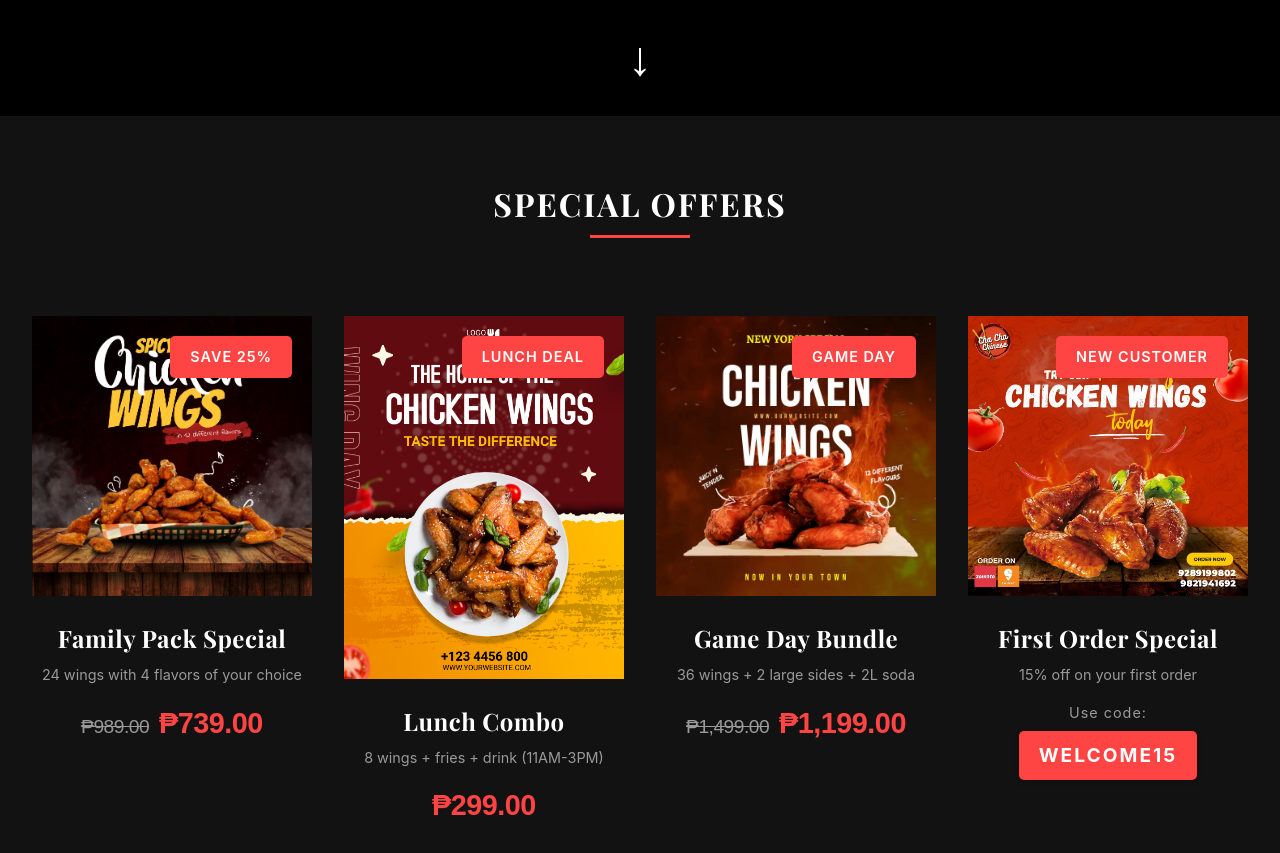
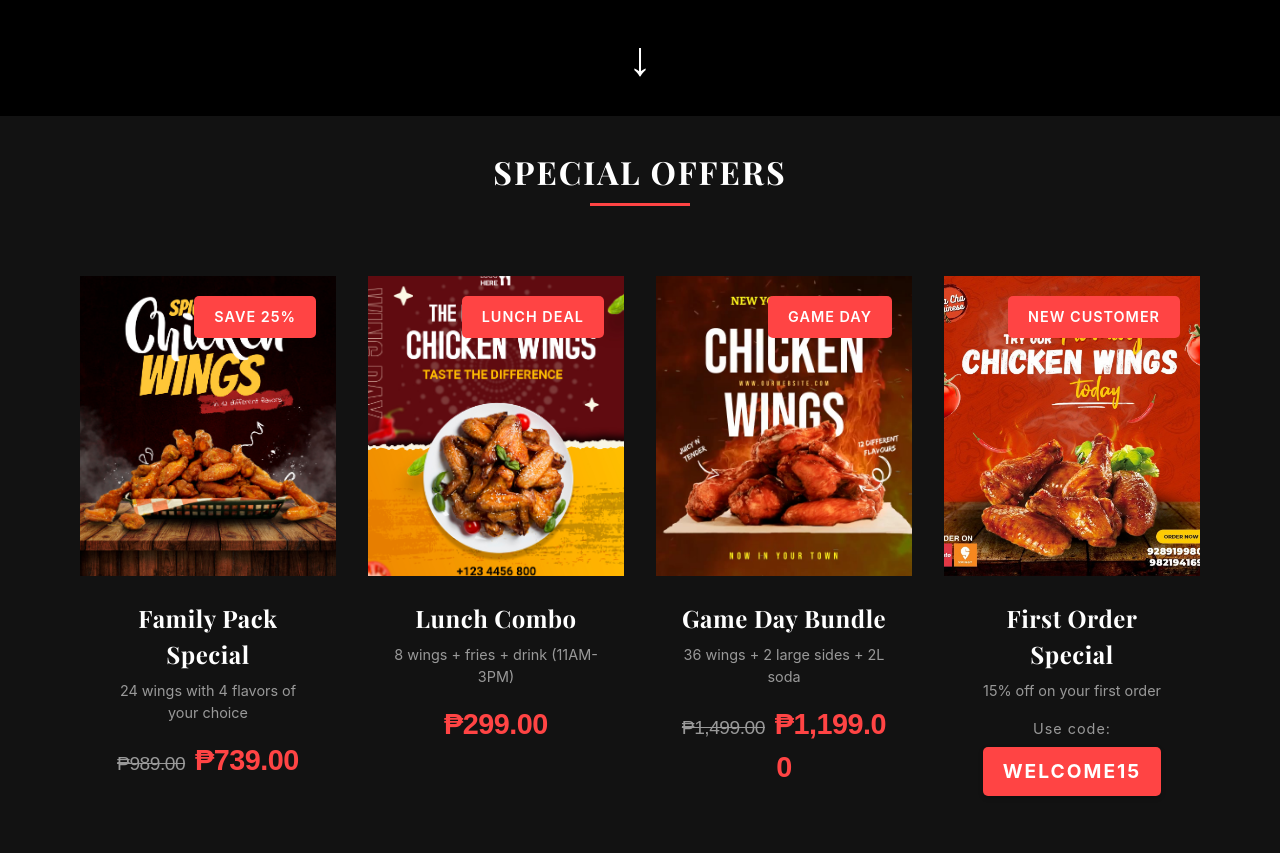
Before and after one commit to RBS-Repository/Eastwing, a React (Create React App) app: page / in a window 1280 px wide. Shown: the part 685-1538 px from the top of the page. Built offline with nearby package versions, Linux system fonts and the light colour scheme; no server answers.

Commit message:
Overl all design change

```diff
--- a/public/index.html
+++ b/public/index.html
@@ -27,6 +27,9 @@
       work correctly both with client-side routing and a non-root public URL.
       Learn how to configure a non-root public URL by running `npm run build`.
     -->
+    <meta http-equiv="X-UA-Compatible" content="IE=edge,chrome=1">
+    <meta name="renderer" content="webkit">
+    <meta name="viewport" content="width=device-width, initial-scale=1, maximum-scale=1, user-scalable=no">
     <title>Eastwing</title>
   </head>
   <body>
--- a/src/Homepage/HomeSlider.css
+++ b/src/Homepage/HomeSlider.css
@@ -1,7 +1,5 @@
 @import url('https://fonts.googleapis.com/css2?family=Playfair+Display:wght@400;600;700&family=Poppins:wght@300;400;500;600&display=swap');
-.ad-container{
 
-}
 body, html {
     margin: 0;
     padding: 0;
@@ -594,65 +592,96 @@ img {
 }
 
 .chicken-ads-section {
-    padding: 4rem 2rem;
-    display: flex;
-    flex-direction: column;
-    gap: 2.5rem;
-    background-color: #121212;
-    max-width: 1400px;
-    margin: 0 auto;
+    display: block !important;
+    width: 100%;
+    padding: 2rem;
+    /* Chrome and Edge specific */
+    -webkit-transform: translateZ(0);
+    -moz-transform: translateZ(0);
+    transform: translateZ(0);
+    /* Force hardware acceleration */
+    will-change: transform;
+    backface-visibility: hidden;
+}
+
+/* Chrome and Edge specific */
+@supports (-webkit-appearance:none) {
+    .chicken-ads-section {
+        position: relative;
+        z-index: 999;
+        visibility: visible !important;
+        opacity: 1 !important;
+    }
+}
+
+/* Force visibility for specific browsers */
+@media screen and (-webkit-min-device-pixel-ratio:0) {
+    .chicken-ads-section {
+        display: block !important;
+        visibility: visible !important;
+    }
 }
 
 .ads-row {
     display: flex;
     justify-content: center;
+    align-items: stretch; /* Make all items same height */
     gap: 2rem;
     flex-wrap: wrap;
+    max-width: 1400px;
+    margin: 0 auto;
+    padding: 2rem;
 }
 
 .ad-container {
-    width: 280px;
+    flex: 0 0 calc(25% - 2rem); /* Equal width, 4 items per row */
+    min-width: 250px;
+    max-width: 300px;
     display: flex;
     flex-direction: column;
     background: transparent;
-    border-radius: 0;
     overflow: hidden;
-    transition: transform 0.3s ease;
-    position: relative;
+    transition: all 0.3s ease;
+    cursor: pointer;
+}
+
+/* Hover animations */
+.ad-container:hover {
+    transform: translateY(-10px);
+    box-shadow: 0 10px 20px rgba(0, 0, 0, 0.2);
+}
+
+.ad-container:hover .ad-image {
+    transform: scale(1.1);
 }
 
 .ad-image-wrapper {
     position: relative;
     width: 100%;
-    min-height: 200px;
-    display: block !important;
-    background: #f5f5f5; /* Loading placeholder */
+    height: 300px;  /* Increased height */
+    overflow: hidden;
 }
 
 .ad-image {
+    position: absolute;
+    top: 0;
+    left: 0;
     width: 100%;
     height: 100%;
     object-fit: cover;
-    display: block !important;
-    opacity: 0;
-    transition: opacity 0.3s ease;
+    object-position: center;
+    transition: transform 0.5s ease;
 }
 
-.ad-image.loaded {
-    opacity: 1;
+/* Optional: Add hover effect for the content */
+.ad-content {
+    padding: 1.5rem;
+    text-align: center;
+    transition: all 0.3s ease;
 }
 
-/* Force visibility on mobile */
-@media screen and (max-width: 768px) {
-    .chicken-ads-section {
-        display: block !important;
-        visibility: visible !important;
-    }
-
-    .ad-image {
-        display: block !important;
-        visibility: visible !important;
-    }
+.ad-container:hover .ad-content {
+    background: rgba(0, 0, 0, 0.05);
 }
 
 .discount-badge {
@@ -666,11 +695,31 @@ img {
     letter-spacing: 1px;
     background-color: #ff4444;
     color: white;
+    transition: transform 0.3s ease;
 }
 
-.ad-content {
-    padding: 1.5rem 0;
-    text-align: center;
+.ad-container:hover .discount-badge {
+    transform: scale(1.1);
+}
+
+/* Responsive adjustments */
+@media screen and (max-width: 1200px) {
+    .ad-container {
+        flex: 0 0 calc(33.333% - 2rem); /* 3 items per row */
+    }
+}
+
+@media screen and (max-width: 992px) {
+    .ad-container {
+        flex: 0 0 calc(50% - 2rem); /* 2 items per row */
+    }
+}
+
+@media screen and (max-width: 576px) {
+    .ad-container {
+        flex: 0 0 100%; /* 1 item per row */
+        max-width: 320px;
+    }
 }
 
 .ad-content h3 {
--- a/src/Homepage/HomeSlider.js
+++ b/src/Homepage/HomeSlider.js
@@ -1,4 +1,4 @@
-import React, { useState } from 'react';
+import React, { useState, useEffect } from 'react';
 import Slider from 'react-slick';
 import "slick-carousel/slick/slick.css";
 import "slick-carousel/slick/slick-theme.css";
@@ -74,6 +74,16 @@ const HomeSlider = () => {
         }));
     };
 
+    useEffect(() => {
+        // Force repaint for Chrome/Edge
+        const section = document.getElementById('special-offers');
+        if (section) {
+            section.style.display = 'none';
+            section.offsetHeight; // Force reflow
+            section.style.display = 'block';
+        }
+    }, []);
+
     return (
         <div className="main-container">
             <div className="slider-container">
@@ -106,7 +116,15 @@ const HomeSlider = () => {
                 <div className="arrow-down">↓</div>
             </div>
 
-            <div className="chicken-ads-section" id="special-offers">
+            <div
+                className="chicken-ads-section"
+                id="special-offers"
+                style={{
+                    WebkitTransform: 'translateZ(0)',
+                    MozTransform: 'translateZ(0)',
+                    transform: 'translateZ(0)'
+                }}
+            >
                 <h2 className="section-title">Special Offers</h2>
                 <div className="ads-row">
                     <div className="ad-container">
```
